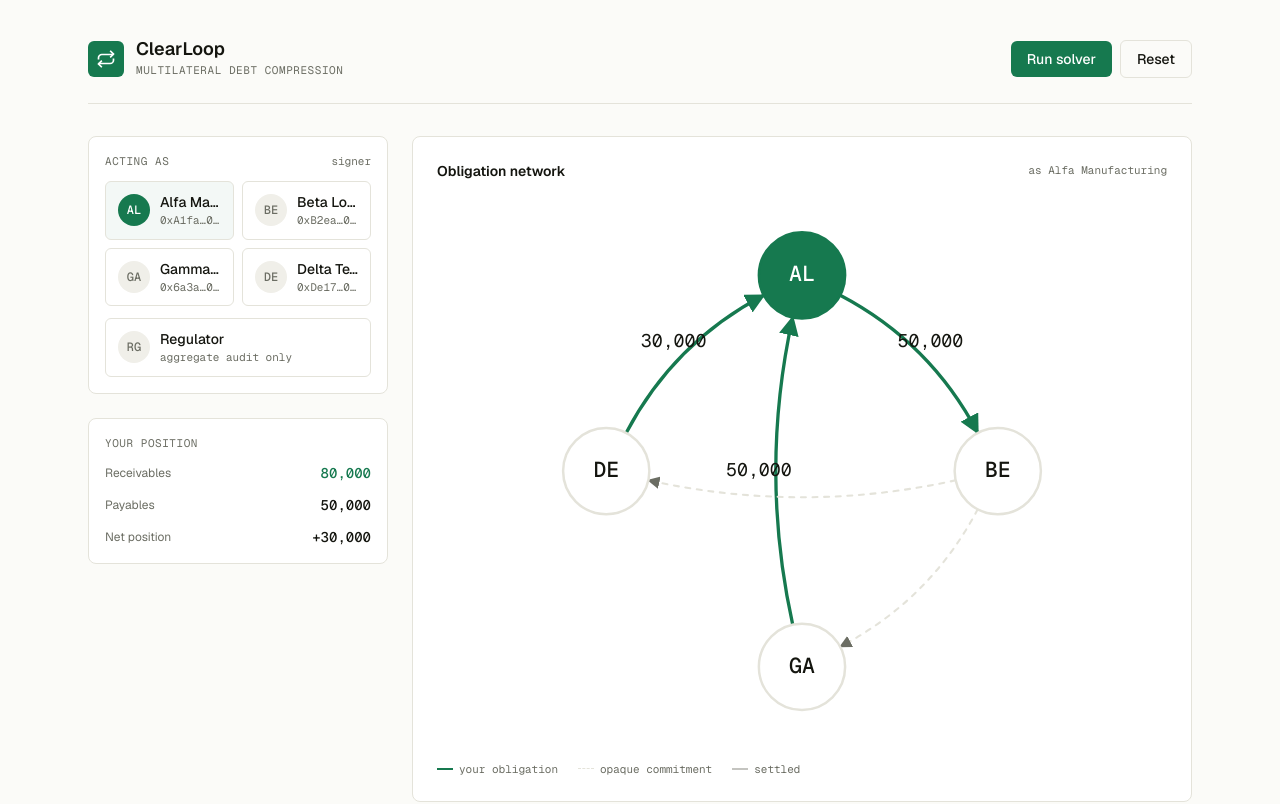
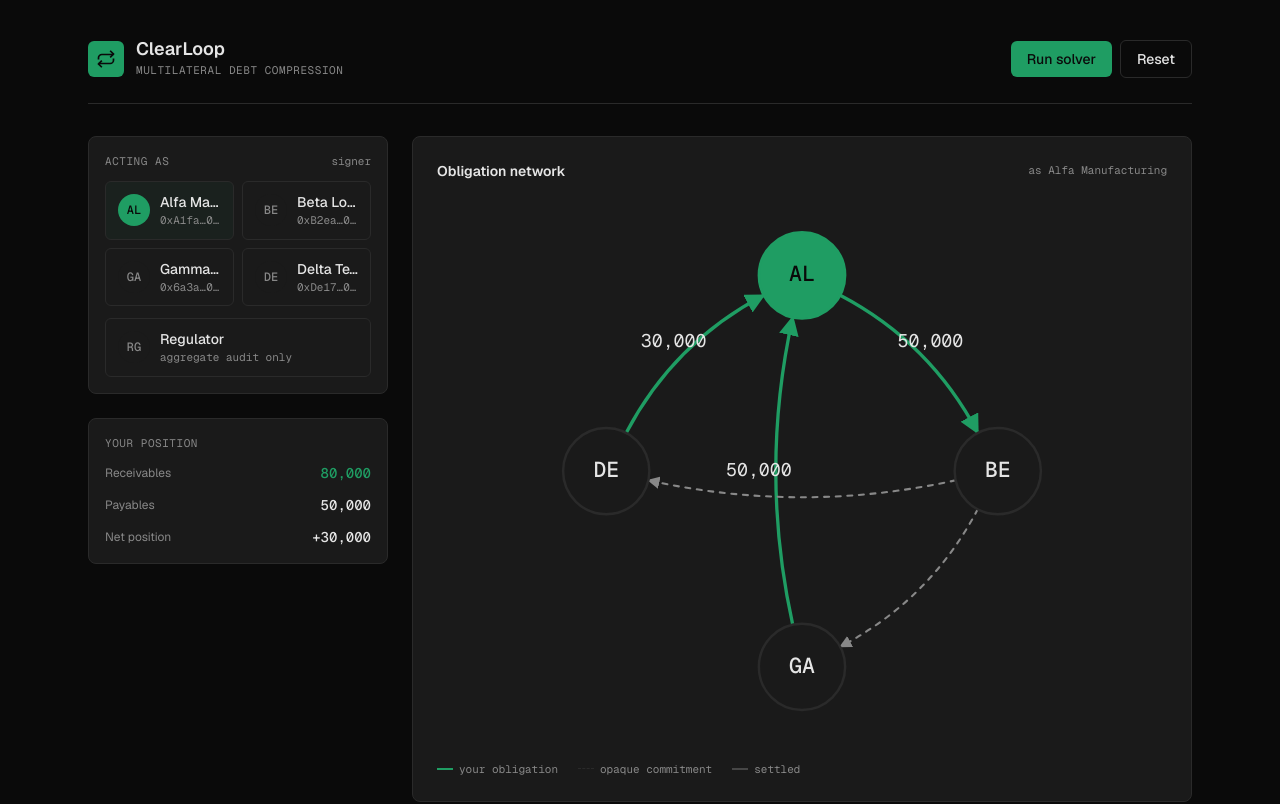
Before and after one commit to ervcdev/ClearLoop, a Next.js app in the folder frontend/: page / in a window 1280 px wide. Shown: the top 804 px of the page. Built offline with nearby package versions, Linux system fonts and the light colour scheme.

Commit message:
feat: update color scheme to dark theme
Co-authored-by: Ervin Castro Perez <118087055+ervcdev@users.noreply.github.com>

```diff
--- a/frontend/app/globals.css
+++ b/frontend/app/globals.css
@@ -1,30 +1,31 @@
 @import "tailwindcss";
 
 :root {
-  --background: #fbfbf8;
-  --foreground: #14150f;
+  /* Bloomberg Terminal — dark */
+  --background: #0a0a0a;
+  --foreground: #e5e5e5;
 
-  --card: #ffffff;
-  --card-foreground: #14150f;
+  --card: #1a1a1a;
+  --card-foreground: #e5e5e5;
 
-  --muted: #f0efe9;
-  --muted-foreground: #6b6d63;
+  --muted: #1a1a1a;
+  --muted-foreground: #888888;
 
-  --border: #e4e3da;
-  --input: #e4e3da;
-  --ring: #16794f;
+  --border: #2a2a2a;
+  --input: #2a2a2a;
+  --ring: #1f9d63;
 
-  /* Primary — institutional clearing green */
-  --primary: #16794f;
-  --primary-foreground: #ffffff;
+  /* Primary — institutional clearing green, brightened for dark bg */
+  --primary: #1f9d63;
+  --primary-foreground: #0a0a0a;
 
-  /* Status accents */
-  --pending: #b7791f;
-  --pending-foreground: #ffffff;
-  --settled: #16794f;
-  --settled-foreground: #ffffff;
-  --rejected: #b02a2a;
-  --rejected-foreground: #ffffff;
+  /* Status accents — brightened for contrast on dark */
+  --pending: #d19a3a;
+  --pending-foreground: #0a0a0a;
+  --settled: #1f9d63;
+  --settled-foreground: #0a0a0a;
+  --rejected: #e05656;
+  --rejected-foreground: #0a0a0a;
 
   --radius: 0.375rem;
 }
--- a/frontend/components/NettingModal.tsx
+++ b/frontend/components/NettingModal.tsx
@@ -42,7 +42,7 @@ export function NettingModal({
 
   return (
     <div
-      className="fixed inset-0 z-50 flex items-end justify-center bg-foreground/40 p-0 sm:items-center sm:p-4"
+      className="fixed inset-0 z-50 flex items-end justify-center bg-background/80 p-0 sm:items-center sm:p-4"
       role="dialog"
       aria-modal="true"
       aria-label={`Netting proposal #${proposal.id}`}
--- a/frontend/components/ObligationGraph.tsx
+++ b/frontend/components/ObligationGraph.tsx
@@ -76,7 +76,7 @@ export function ObligationGraph({ obligations, role, highlightIds = [] }: Props)
             ? "var(--muted-foreground)"
             : visible
               ? "var(--primary)"
-              : "var(--border)"
+              : "var(--muted-foreground)"
           const marker = visible && !o.settled ? "url(#arrow)" : "url(#arrow-muted)"
 
           return (
@@ -146,7 +146,7 @@ export function ObligationGraph({ obligations, role, highlightIds = [] }: Props)
           <span className="h-0.5 w-4 bg-primary" /> your obligation
         </span>
         <span className="flex items-center gap-1.5">
-          <span className="h-0.5 w-4 border-t border-dashed border-border" /> opaque commitment
+          <span className="h-0.5 w-4 border-t border-dashed border-muted-foreground" /> opaque commitment
         </span>
         <span className="flex items-center gap-1.5">
           <span className="h-0.5 w-4 bg-muted-foreground opacity-40" /> settled
```
